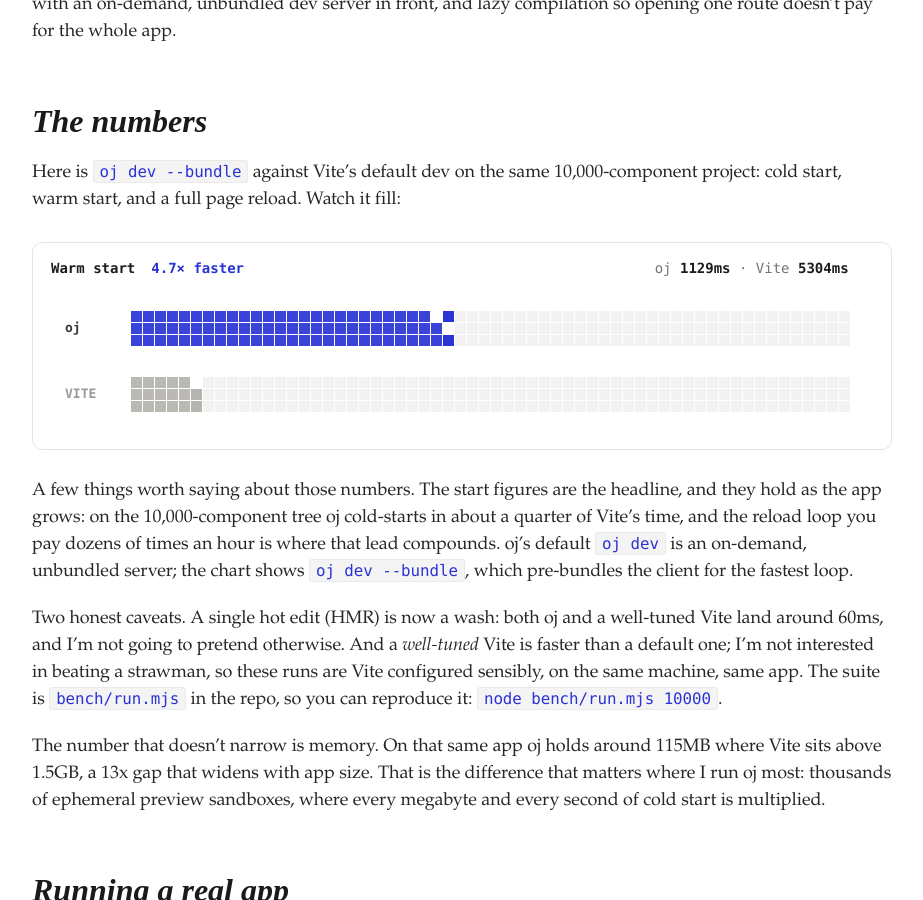
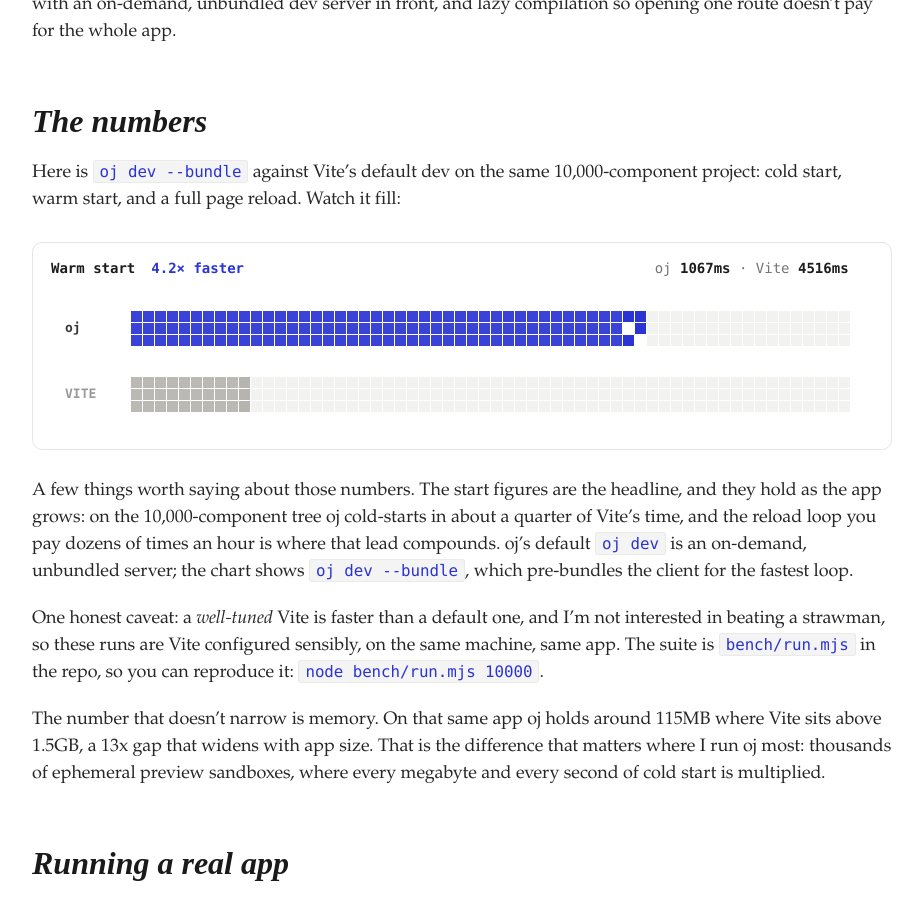
Before and after one commit to raphamorim/raphamorim.github.com, a Jekyll site: the page built from _posts/2026-08-24-introducing-oj.md, in a window 1280 px wide and 900 px high, scrolled down 1342 px. Shown: the whole window, without its empty margins (178-1101 px from the left). Built offline with Jekyll 4.4.1, drawn with Linux system fonts in a browser that asks for light colours.

Commit message:
update, run the bench for a 10th time lol

```diff
--- a/_posts/2026-08-24-introducing-oj.md
+++ b/_posts/2026-08-24-introducing-oj.md
@@ -140,14 +140,14 @@
 
 Here is `oj dev --bundle` against Vite's default dev on the same 10,000-component project: cold start, warm start, and a full page reload. Watch it fill:
 
-<div class="ojbench" aria-label="Benchmark comparing oj and Vite on a 10,000-component app: cold start, warm start, and a full page reload. oj is roughly four times faster on start and nearly eight times faster on reload.">
+<div class="ojbench" aria-label="Benchmark comparing oj and Vite on a 10,000-component app: cold start, warm start, and a full page reload. oj is roughly four times faster on start and nearly seven times faster on reload.">
   <div class="ojbench__meta">
     <span class="ojbench__metric">Cold start</span>
-    <span class="ojbench__ratio">4.3× faster</span>
-    <span class="ojbench__ms">oj <b>1315ms</b> · Vite <b>5693ms</b></span>
+    <span class="ojbench__ratio">4.1× faster</span>
+    <span class="ojbench__ms">oj <b>1211ms</b> · Vite <b>4917ms</b></span>
   </div>
   <canvas class="ojbench__canvas" height="150" aria-hidden="true"></canvas>
-  <noscript><p class="ojbench__fallback">oj vs Vite on 10,000 components. Cold start: 1315ms vs 5693ms · warm start: 1129ms vs 5304ms · reload: 232ms vs 1781ms.</p></noscript>
+  <noscript><p class="ojbench__fallback">oj vs Vite on 10,000 components. Cold start: 1211ms vs 4917ms · warm start: 1067ms vs 4516ms · reload: 223ms vs 1474ms.</p></noscript>
 </div>
 
 <style>
@@ -234,7 +234,7 @@
 
 A few things worth saying about those numbers. The start figures are the headline, and they hold as the app grows: on the 10,000-component tree oj cold-starts in about a quarter of Vite's time, and the reload loop you pay dozens of times an hour is where that lead compounds. oj's default `oj dev` is an on-demand, unbundled server; the chart shows `oj dev --bundle`, which pre-bundles the client for the fastest loop.
 
-Two honest caveats. A single hot edit (HMR) is now a wash: both oj and a well-tuned Vite land around 60ms, and I'm not going to pretend otherwise. And a *well-tuned* Vite is faster than a default one; I'm not interested in beating a strawman, so these runs are Vite configured sensibly, on the same machine, same app. The suite is `bench/run.mjs` in the repo, so you can reproduce it: `node bench/run.mjs 10000`.
+One honest caveat: a *well-tuned* Vite is faster than a default one, and I'm not interested in beating a strawman, so these runs are Vite configured sensibly, on the same machine, same app. The suite is `bench/run.mjs` in the repo, so you can reproduce it: `node bench/run.mjs 10000`.
 
 The number that doesn't narrow is memory. On that same app oj holds around 115MB where Vite sits above 1.5GB, a 13x gap that widens with app size. That is the difference that matters where I run oj most: thousands of ephemeral preview sandboxes, where every megabyte and every second of cold start is multiplied.
 
```
Also changed, not shown: other parts of _posts/2026-08-24-introducing-oj.md (+3 -3 lines).
